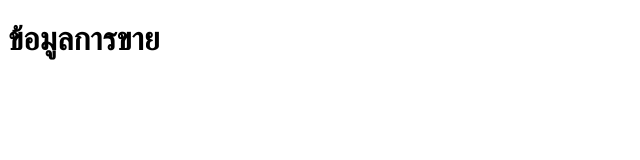
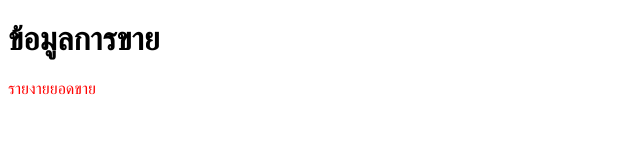
Before and after one commit to muhusseen123-lgtm/learn_02, a plain HTML site: page index.html in a window 1280 px wide. Shown: the whole page, without its empty margins (0-640 px from the left). Drawn offline with Linux system fonts and the light colour scheme.

Commit message:
add report sale

```diff
--- a/index.html
+++ b/index.html
@@ -4,8 +4,14 @@
     <meta charset="UTF-8">
     <meta name="viewport" content="width=device-width, initial-scale=1.0">
     <title>Document</title>
+    <style>
+        p{
+            color: red;
+        }
+    </style>
 </head>
 <body>
     <h1>ข้อมูลการขาย</h1>
+    <p>รายงายยอดขาย</p>
 </body>
 </html>
```
